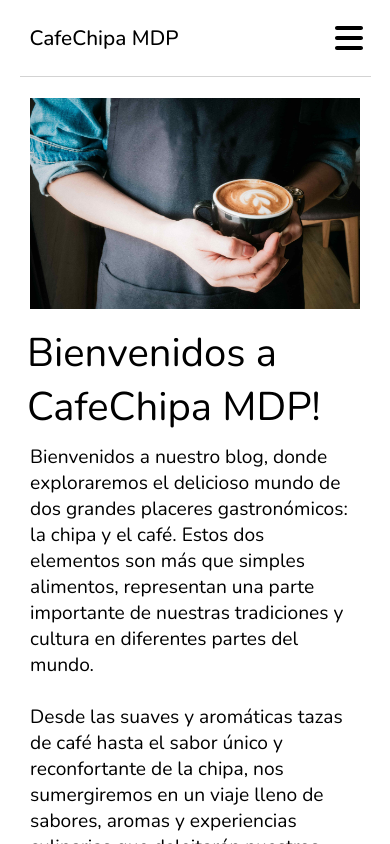
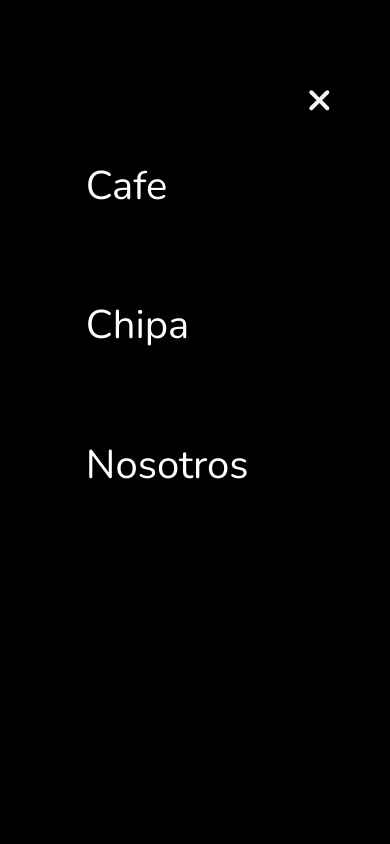
Before and after one commit to veranicolas/ChipaCafeBlog, a React (Vite) app: page / in a window 390 px wide. Both pictures are taken after a click on the element 348 px from the left and 37 px from the top of the page. Built offline with nearby package versions, Linux system fonts and the light colour scheme.

Commit message:
Added: menu para mobile
Cuando el breakpoint es menor a 768px, el menu hamburguesa abre el menu responsive ocupando la pantalla completa

```diff
--- a/src/components/Header/Header.module.css
+++ b/src/components/Header/Header.module.css
@@ -49,6 +49,69 @@
       }
     }
   }
+
+  > .hamburguerMenu{
+    margin: 2vw;
+    cursor: pointer;
+    background-color: white;
+    padding: 1vw;
+    border-radius: 10px;
+    transition: 0.8s;
+  }
+
+  > .mobileNavbar{
+    position: fixed;
+    top: 0;
+    left: 0;
+    width: 100%;
+    height: 100%;
+    background-color: #000;
+    z-index: 9999;
+
+    transition: 0.5s;
+
+    > .mobileNavbarMenu{
+      position: absolute;
+      top: 50%;
+      left: 50%;
+      transform: translate(-50%, -50%);
+      height: 80vh;
+      width: 70vw;
+      padding: 5vh;
+
+      display: flex;
+      flex-direction: column;
+
+      > svg {
+        margin-right: 0;
+      }
+
+      > div {
+
+        height: 100%;
+        width: 100%;
+
+        > .navbarComponent{
+          height: 65%;
+          width: 80%;
+          display: flex;
+          flex-direction: column;
+          justify-content: space-around;
+
+          > .customLink {
+
+            margin-left: 0;
+
+            > a {
+              text-decoration: none;
+              color: white;
+              font-size: 2.5em;
+            }
+          }
+        }
+      }
+    }
+  }
 }
 
 @media only screen and (min-width:320px) and (max-width: 480px){
@@ -60,10 +123,6 @@
       font-size: 1.3em;
       font-weight: 500;
       width: auto;
-    }
-
-    > .hamburguerMenu{
-      margin: 2vw;
     }
   }
 }
@@ -83,6 +142,7 @@
 
     > .hamburguerMenu{
       margin: 2vw;
+      cursor: pointer;
     }
   }
 }
--- a/src/components/Header/Header.tsx
+++ b/src/components/Header/Header.tsx
@@ -1,15 +1,44 @@
+import { useEffect, useState } from 'react';
+import { animated, useSpring } from '@react-spring/web';
+
+import { Link } from 'react-router-dom';
+import { faBars, faXmark } from '@fortawesome/free-solid-svg-icons';
+import { FontAwesomeIcon } from '@fortawesome/react-fontawesome';
+
 import styles from './Header.module.css'
 import Navbar from './Navbar';
-import { Link } from 'react-router-dom';
-import { faBars } from '@fortawesome/free-solid-svg-icons';
-import { FontAwesomeIcon } from '@fortawesome/react-fontawesome';
-import { useEffect, useState } from 'react';
 
-const HamburguerMenu = () =>{
+const MobileNavbarMenu = ({isOpen, handleMenu}:any) =>{
+
+    const displayAnimation = useSpring({
+        opacity: 1,
+        from: { opacity: 0 },
+        config: { duration: 500 }
+    });
+
+    const hideAnimation = useSpring({
+        opacity: 0,
+        from: { opacity: 1 },
+        config: { duration: 500 }
+    });
+
+    return(
+        <animated.div style={isOpen ? {...displayAnimation} : {...hideAnimation}} className={styles.mobileNavbar}>
+            <div className={styles.mobileNavbarMenu}>
+                <FontAwesomeIcon icon={faXmark} style={{color: "#f3f4f7",}} size='2xl' onClick={handleMenu}/>
+                <div onClick={handleMenu}>
+                    <Navbar />
+                </div>
+            </div>
+        </animated.div>
+    )
+}
+
+const HamburguerMenu = ({handleMenu}:any) =>{
 
     return(
         <div className={styles.hamburguerMenu}>
-            <FontAwesomeIcon icon={faBars} size="2xl"/>
+            <FontAwesomeIcon icon={faBars} size="2xl" onClick={handleMenu}/>
         </div>
     )
 }
@@ -17,6 +46,7 @@ const HamburguerMenu = () =>{
 const Header = () => {
 
     const [isVisible, setVisible] = useState(window.innerWidth >= 768 ? true : false)
+    const [isOpen, setOpenMenu] = useState(false)
 
     // Esto lo que hace es agregar un evento en el dom, que cuando la pantalla cambia de tamaño a mas chico que 480 que se oculte la navbar, y que si es mas grande que eso que la muestre.
     useEffect(()=>{
@@ -37,13 +67,20 @@ const Header = () => {
         }
     }, [])
 
+    const handleMenu = () =>{
+        setOpenMenu(!isOpen)
+    }
+
     return (
         <div className={styles.headerContainer}>
             <div className={styles.title}>
                 <Link style={{textDecoration:'none', color:'black'}} to="/">CafeChipa MDP</Link>
             </div>
             {
-                isVisible ? <Navbar /> : <HamburguerMenu />
+                isVisible ? <Navbar /> : <HamburguerMenu handleMenu={handleMenu}/>
+            }
+            {
+                isOpen ? <MobileNavbarMenu isOpen={isOpen} handleMenu={handleMenu} /> : null
             }
         </div>
     );
```
